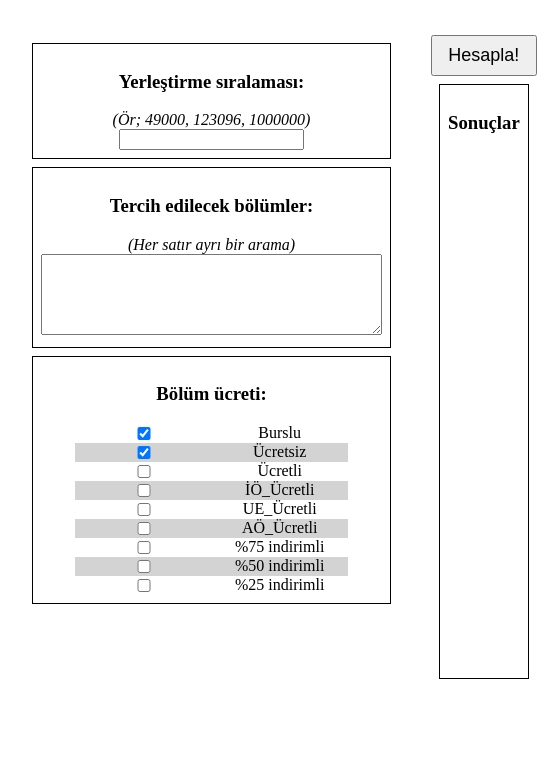
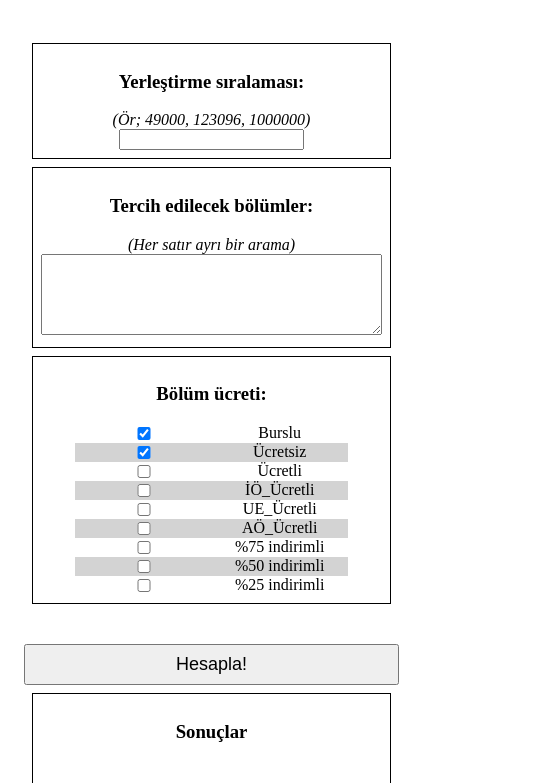
Before and after one commit to creeperkafasi/tercih-robotu, a website: page index.html in a window 390 px wide. Shown: the part 61-844 px from the top of the page, 553 px wide, since content can reach past the window. Drawn offline with Linux system fonts and the light colour scheme.

Commit message:
mobile friendly ui

```diff
--- a/index.html
+++ b/index.html
@@ -48,6 +48,17 @@
     .main-grid {
         display: grid;
         grid-template-columns: min-content 1fr;
+    }
+
+
+    @media screen and (max-width: 600px) {
+        .main-grid {
+            grid-template-columns: 1fr;
+        }
+
+        #results {
+            min-height: 50vh;
+        }
     }
 
     .main-grid>div {
```
